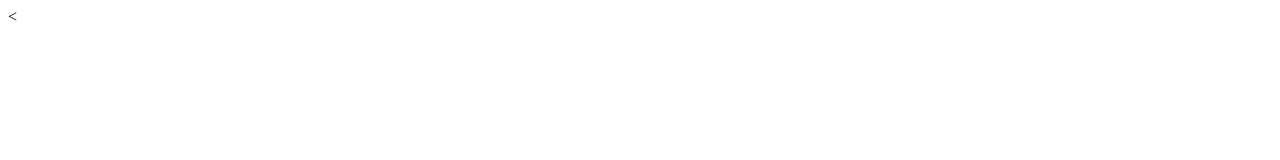
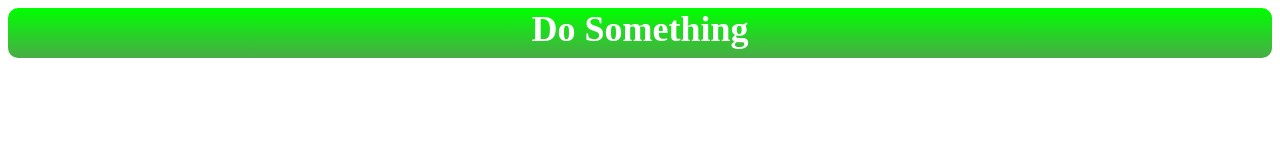
Before and after one commit to SandK/DS, a plain HTML site: page web/index.html in a window 1280 px wide. Drawn offline with Linux system fonts and the light colour scheme.

Commit message:
修改：首页简单配置

```diff
--- a/web/index.html
+++ b/web/index.html
@@ -1,8 +1,12 @@
-<<!DOCTYPE html>
+<!DOCTYPE html>
 <html ng-app>
 <head>
+	<meta charset="UTF-8">
+
 	<title>Do Something</title>
+
 	<link rel="stylesheet" type="text/css" href="./style/main.css"/>
+
 	<!-- 第三方库 -->
 	<script type="text/javascript" src="./libs/angular.js"></script>
 	<script type="text/javascript" src="./libs/slib.pro.js"></script>
@@ -14,6 +18,8 @@
 	<script type="text/javascript" src="./modules/task/controllers/taskController.js"></script>
 </head>
 <body>
-
+	<div class="title">
+		<font class="title-font"> Do Something </font>
+	</div>
 </body>
 </html>
--- a/web/style/main.css
+++ b/web/style/main.css
@@ -0,0 +1,14 @@
+.title {
+	border-radius: 10px;
+	background-image: linear-gradient(#00FF00, #49AB47);
+	text-align: center;
+	width: 100%;
+	height:	50px;
+}
+
+.title-font {
+	color: white;
+	font-family: 微软雅黑;
+	font-weight: bold;
+	font-size: 36px;
+}
```
